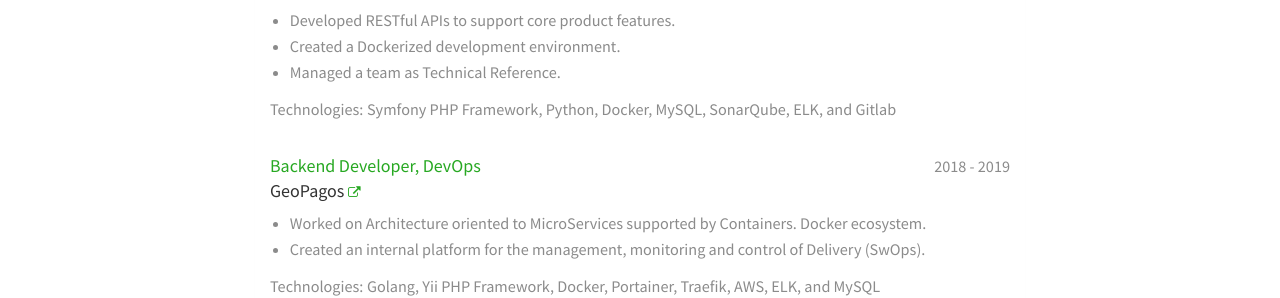
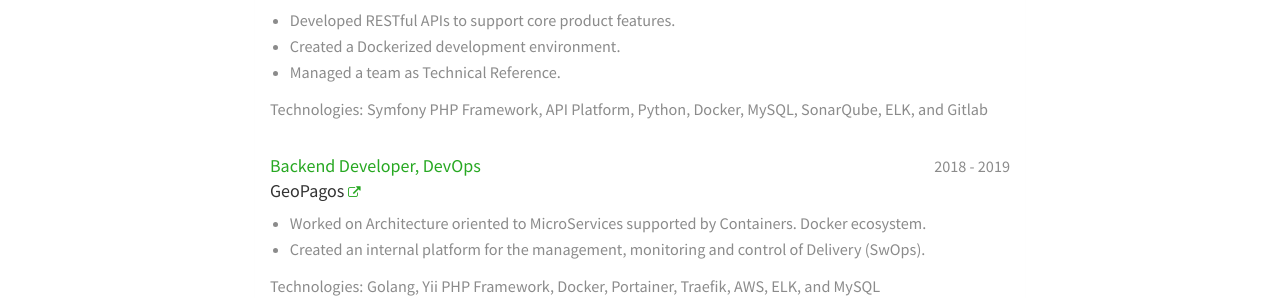
Before and after one commit to jfernancordova/jfernancordova.github.io, a Jekyll site: the page built from resume.html, in a window 1280 px wide. Shown: the part 521-819 px from the top of the page. Built offline with Jekyll 4.4.1, drawn with Linux system fonts in a browser that asks for light colours; nearby versions of some CDN libraries.

Commit message:
Update employment.yml

```diff
--- a/_data/employment.yml
+++ b/_data/employment.yml
@@ -13,6 +13,7 @@
     - Managed a team as Technical Reference.
   tech:
     - Symfony PHP Framework
+    - API Platform
     - Python
     - Docker
     - MySQL
```
